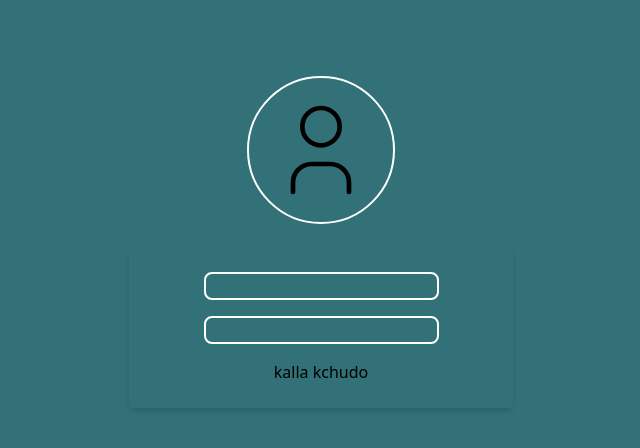
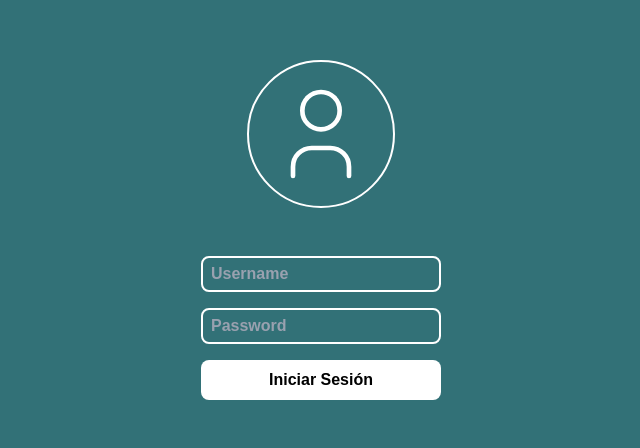
Before and after one commit to aresdevv/app-salud-front, a React (Vite) app: page / in a window 1280 px wide. Shown: the part 158-606 px from the top of the page, without its empty margins (319-959 px from the left). Built offline with nearby package versions, Linux system fonts and the light colour scheme.

Commit message:
login, tipografia, color base

```diff
--- a/src/components/Login/InputLogin.jsx
+++ b/src/components/Login/InputLogin.jsx
@@ -1,10 +1,11 @@
-export default function InputLogin() {
+export default function InputLogin({ name, placeholder, value, type }) {
   return (
     <input
-      className="border-2 border-white rounded-lg"
-      type="text"
-      name=""
-      value=""
+      className="border-2 border-white rounded-lg w-full placeholder-gray-400 px-2 font-bold h-[36px]"
+      type={type}
+      name={name}
+      value={value}
+      placeholder={placeholder}
     />
   );
 }
--- a/src/index.css
+++ b/src/index.css
@@ -1,4 +1,10 @@
 @import "tailwindcss";
+@import url("https://fonts.googleapis.com/css2?family=Onest:wght@400;500;700&display=swap");
 @theme {
   --color-primary: #327177;
 }
+@layer base {
+  :root {
+    --font-sans: "Onest", sans-serif;
+  }
+}
--- a/src/sections/Login/FormLogin.jsx
+++ b/src/sections/Login/FormLogin.jsx
@@ -5,12 +5,14 @@ export default function FormLogin() {
   return (
     <div className="flex flex-col justify-center items-center min-h-screen">
       <div className="border-solid border-2 border-white rounded-full p-4 mb-6">
-        <UserIcon className={"size-28"} />
+        <UserIcon className={"size-28 text-white"} />
       </div>
-      <form className="flex gap-4 flex-col justify-center items-center p-6 rounded shadow-md w-96">
-        <InputLogin />
-        <InputLogin />
-        <button type="">kalla kchudo</button>
+      <form className="flex gap-4 flex-col justify-center items-center p-6 rounded  w-72">
+        <InputLogin placeholder={"Username"} type={"text"} />
+        <InputLogin placeholder={"Password"} type={"password"} />
+        <button className="bg-white w-full rounded-lg h-10 font-bold" type="">
+          Iniciar Sesión
+        </button>
       </form>
     </div>
   );
```
